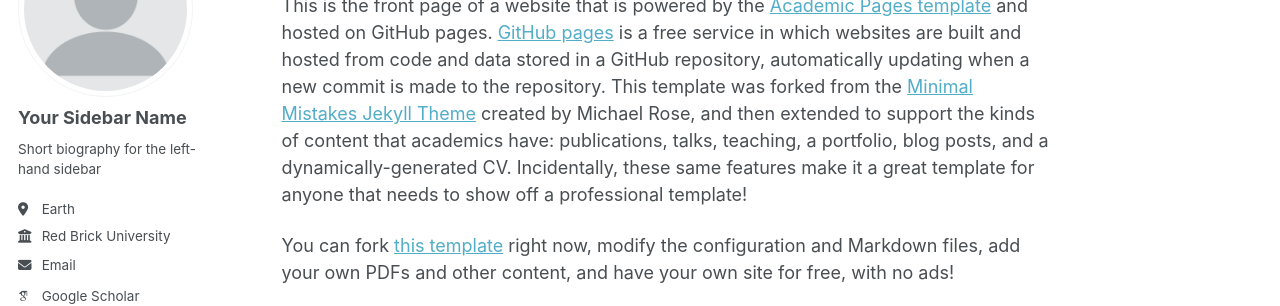
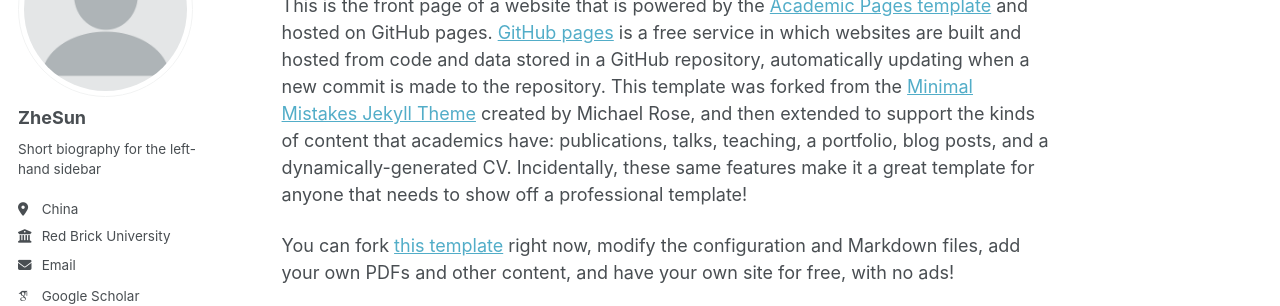
Before and after one commit to ZheSun208/ZheSun208.github.io, a Jekyll site: the page built from _pages/about.md, in a window 1280 px wide. Shown: the part 179-485 px from the top of the page. Built offline with Jekyll 4.4.1, drawn with Linux system fonts in a browser that asks for light colours; some web fonts are replaced; a script bundle is joined from its source files by our own code; library files that are not in the unit come from our copies.

Commit message:
Update _config.yml

```diff
--- a/_config.yml
+++ b/_config.yml
@@ -24,10 +24,10 @@
 author:
   # Biographic information
   avatar           : "profile.png"
-  name             : "Your Sidebar Name"
+  name             : "ZheSun"
   pronouns         : # example: "she/her"
   bio              : "Short biography for the left-hand sidebar"
-  location         : "Earth"
+  location         : "China"
   employer         : "Red Brick University"
   uri              : # URL
   email            : "none@example.org"
```
